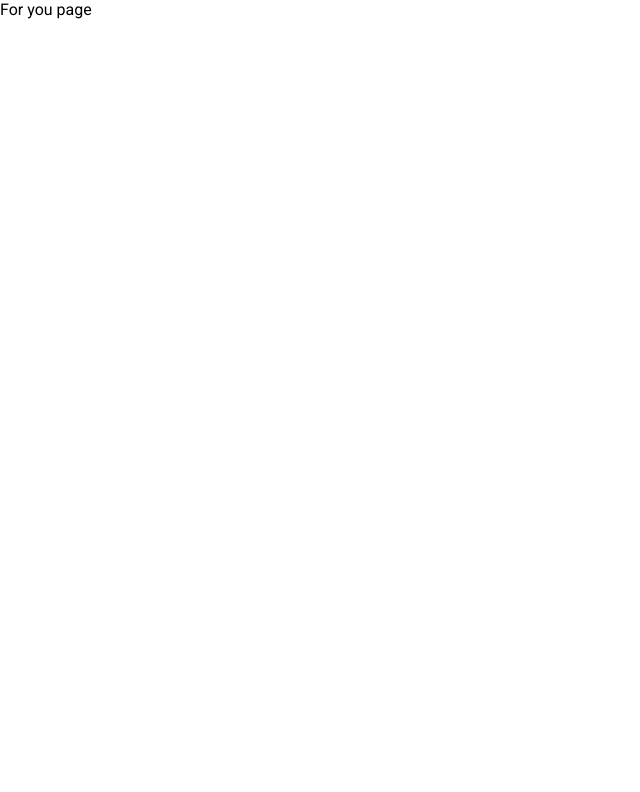
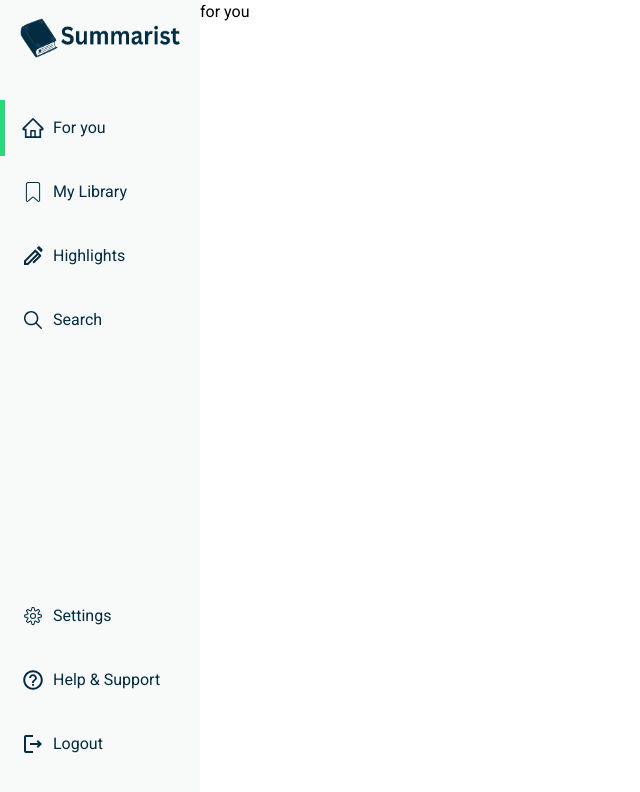
Before and after one commit to BryanDegante/bryan-Virtual-Internship-V2, a Next.js app: page /for-you in a window 1280 px wide. Shown: the top 792 px of the page, without its empty margins (0-640 px from the left). Built offline with nearby package versions, Linux system fonts and the light colour scheme; no server answers.

Commit message:
sidebar component is added

```diff
--- /dev/null
+++ b/app/(dashboard)/for-you/page.tsx
@@ -0,0 +1,9 @@
+import Sidebar from "@/components/For-You/Sidebar/Sidebar";
+
+export default function forYou() {
+    return (
+        <div>
+            for you
+        </div>
+    )
+}
--- /dev/null
+++ b/app/(dashboard)/layout.tsx
@@ -0,0 +1,14 @@
+import Sidebar from "@/components/For-You/Sidebar/Sidebar";
+
+export default function DashboardLayout({
+	children,
+}: {
+	children: React.ReactNode;
+}) {
+	return (
+		<>
+			<Sidebar />
+			<main className="ml-50">{children}</main>
+		</>
+	);
+}
--- /dev/null
+++ b/app/(dashboard)/library/page.tsx
@@ -0,0 +1,5 @@
+export default function library() {
+	return <div className="h-dvh w-dvh">
+		<h1>library</h1>
+	</div>;
+}
--- /dev/null
+++ b/app/(dashboard)/settings/page.tsx
@@ -0,0 +1,5 @@
+export default function settings() {
+    return (
+        <div>settings</div>
+    )
+}
--- a/app/for-you/page.tsx
+++ /dev/null
@@ -1,5 +0,0 @@
-export default function forYou() {
-    return (
-        <div>For you page</div>
-    )
-}
--- a/app/globals.css
+++ b/app/globals.css
@@ -1,12 +1,5 @@
-@import "tailwindcss/theme.css";
-@import "tailwindcss/utilities.css";
+@import "tailwindcss";
 
-* {
-  margin: 0;
-  padding: 0;
-  box-sizing: border-box;
-  font-family: "Roboto", sans-serif;
-}
 
 body {
   max-width: 100%;
@@ -15,19 +8,12 @@ body {
 
 a {
   text-decoration: none;
-  color: inherit;
 }
 
 ul {
   list-style: none;
 }
 
-button {
-  cursor: pointer;
-  outline: none;
-  border: none;
-  background-color: transparent;
-}
 
 button:active {
   transform: translateY(1px);
--- /dev/null
+++ b/components/For-You/Sidebar/Sidebar.tsx
@@ -0,0 +1,105 @@
+'use client';
+
+import { AiOutlineHome } from 'react-icons/ai';
+import { CiBookmark, CiSettings } from 'react-icons/ci';
+import { RiBallPenLine } from 'react-icons/ri';
+import { IoIosSearch, IoMdHelpCircleOutline } from 'react-icons/io';
+import { MdOutlineLogout } from 'react-icons/md';
+import Link from 'next/link';
+import { usePathname } from 'next/navigation';
+
+export default function Sidebar() {
+    const pathname = usePathname();
+	return (
+		<div className="bg-[#f7faf9] w-50 min-w-50 fixed top-0 left-0 h-dvh z-10 transition-all duration-300">
+			<div className="flex items-center justify-center h-15 pt-4 max-w-40 mx-auto">
+				<img src="/assets/logo.png" className="w-full h-10 " alt="" />
+			</div>
+			<div className="flex flex-col justify-between pb-5 h-[calc(100vh-60px)] overflow-y-auto">
+				<div className="flex-1 mt-10">
+					<Link
+						href="/for-you"
+						className="flex items-center h-14 text-[#032b41] mb-2 cursor-pointer hover:bg-[#f0efef]"
+					>
+						<div
+							className={`w-1.25 h-full mr-4 ${
+								pathname === '/for-you'
+									? 'bg-[#2bd97c]'
+									: 'bg-transparent'
+							}`}
+						></div>
+						<div className="flex items-center justify-center mr-2">
+							<AiOutlineHome className="w-6 h-6" />
+						</div>
+						<span>For you</span>
+					</Link>
+					<Link
+						href="/library"
+						className="flex items-center h-14 text-[#032b41] mb-2 cursor-pointer hover:bg-[#f0efef]"
+					>
+						<div
+							className={`w-1.25 h-full mr-4 ${
+								pathname === '/library'
+									? 'bg-[#2bd97c]'
+									: 'bg-transparent'
+							}`}
+						></div>
+						<div className="flex items-center justify-center mr-2">
+							<CiBookmark className="w-6 h-6" />
+						</div>
+						<span>My Library</span>
+					</Link>
+					<div className="flex items-center h-14 text-[#032b41] mb-2 cursor-not-allowed">
+						<div className="w-1.25 h-full mr-4"></div>
+						<div className="flex items-center justify-center mr-2">
+							<RiBallPenLine className="w-6 h-6" />
+						</div>
+						<span>Highlights</span>
+					</div>
+					<div className="flex items-center h-14 text-[#032b41] mb-2 cursor-not-allowed">
+						<div className="w-1.25 h-full mr-4"></div>
+						<div className="flex items-center justify-center mr-2">
+							<IoIosSearch className="w-6 h-6" />
+						</div>
+						<span>Search</span>
+					</div>
+				</div>
+				<div>
+					<Link
+						href="/settings"
+						className="flex items-center h-14 text-[#032b41] mb-2 cursor-pointer hover:bg-[#f0efef]"
+					>
+						<div
+							className={`w-1.25 h-full mr-4 ${
+								pathname === '/settings'
+									? 'bg-[#2bd97c]'
+									: 'bg-transparent'
+							}`}
+						></div>
+						<div className="flex items-center justify-center mr-2">
+							<CiSettings className="w-6 h-6" />
+						</div>
+						<span>Settings</span>
+					</Link>
+					<div className="flex items-center h-14 text-[#032b41] mb-2 cursor-not-allowed">
+						<div className="w-1.25 h-full mr-4"></div>
+						<div className="flex items-center justify-center mr-2">
+							<IoMdHelpCircleOutline className="w-6 h-6" />
+						</div>
+						<span>Help & Support</span>
+					</div>
+					<a
+						href=""
+						className="flex items-center h-14 text-[#032b41] mb-2 cursor-pointer hover:bg-[#f0efef]"
+					>
+						<div className="w-1.25 h-full mr-4"></div>
+						<div className="flex items-center justify-center mr-2">
+							<MdOutlineLogout className="w-6 h-6" />
+						</div>
+						<span>Logout</span>
+					</a>
+				</div>
+			</div>
+		</div>
+	);
+}
```
